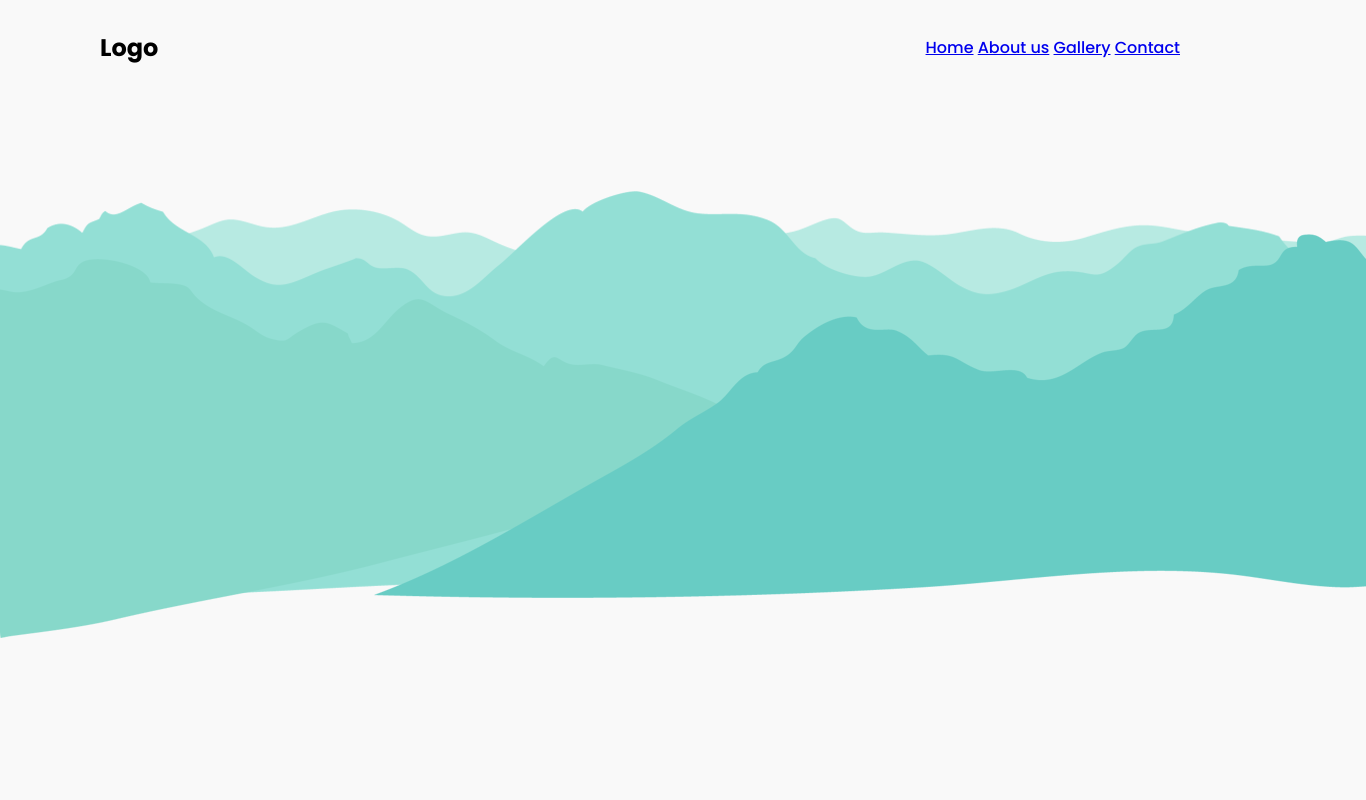
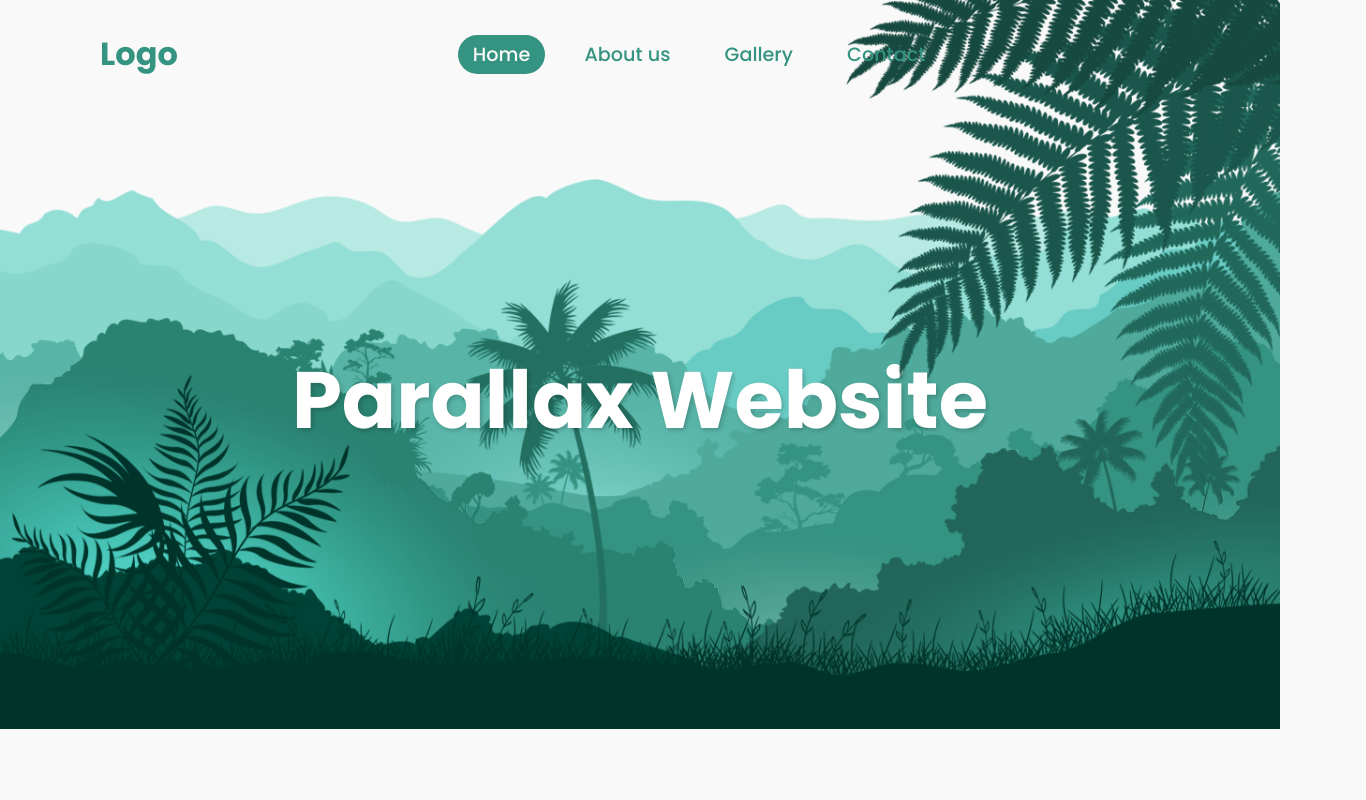
Before and after one commit to AryanTele/parallax-website, a plain HTML site: page index.html in a window 1280 px wide. Shown: the top 800 px of the page, 1366 px wide, since content can reach past the window. Drawn offline with Linux system fonts and the light colour scheme.

Commit message:
Styled the parallax effect

```diff
--- a/style.css
+++ b/style.css
@@ -12,14 +12,80 @@ body{
     overflow-x: hidden;
 }
 
+/*        Navigation Section          */
 header {
     top:0;
     left: 0;
     padding: 30px 100px;
     width: 100%;
     display: flex;
-    justify-content: space-between;
+    justify-content: flex-start;
     align-items: center;
     position: absolute;
     z-index:100;
 }
+
+.logo {
+    font-size: 2em;
+    color: #359381;
+    pointer-events: none;
+    margin-right: 270px ;
+}
+
+.navigation a {
+    text-decoration: none;
+    font-size: 1.2em;
+    color: #359381;
+    padding: 6px 15px;
+    margin: 0 10px;
+    border-radius: 20px;
+}
+
+.navigation a:hover, .navigation a.active {
+    background-color: #359381;
+    color: #f9f9f9;
+
+}
+
+/*      Home Page      */
+.parallax {
+    position: relative;
+    display: flex;
+    justify-content: center;
+    align-items: center;
+    height: 100vh;
+}
+
+#text{
+    position: absolute;
+    font-size: 5em;
+    color: #fff;
+    text-shadow: 2px 2px 4px rgba(0, 0, 0, 0.2);
+}
+
+.parallax img{
+    position: absolute;
+    pointer-events: none;
+    top:0;
+    left:0;
+    width: 100%;
+}
+
+
+.sec {
+    position: relative;
+    background-color: #003329;
+    padding: 100px;
+}
+
+.sec h2 {
+    font-size: 3em;
+    color: #fff;
+    margin-bottom: 10px;
+}
+
+.sec p {
+    font-size: 1em;
+    color: #fff;
+    font-weight: 300;
+}
```
